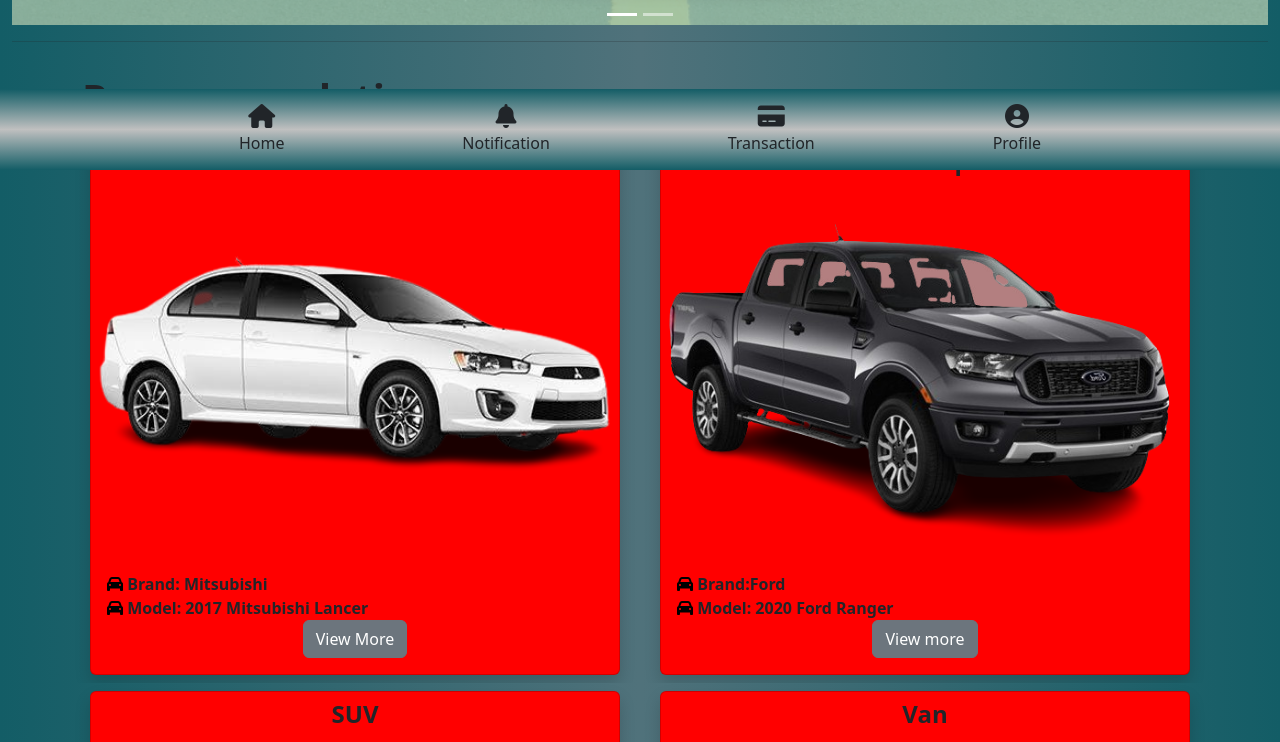
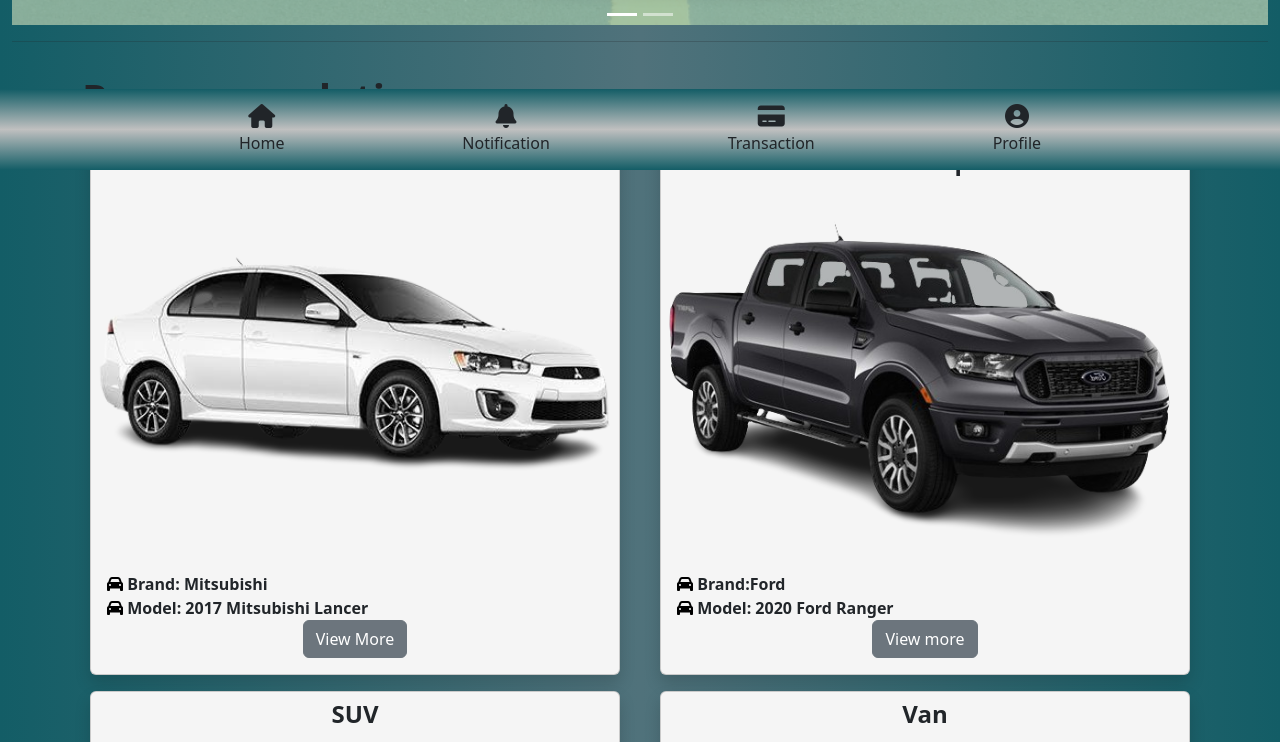
Before and after one commit to calepawpaw/Car-Cruiser-App, a website built with Vite: page src/main.html in a window 1280 px wide. Shown: the part 630-1372 px from the top of the page. Built offline with nearby package versions, Linux system fonts and the light colour scheme.

Commit message:
deleting unused Class or ignored

```diff
--- a/src/css/main.css
+++ b/src/css/main.css
@@ -1,10 +1,10 @@
 
-.row {
+/* .row {
     display: flex;
     justify-content: center;
     align-items: center;
     overflow: hidden;
-}
+} */
 
 .bg-custom-1{
   /* background-image: linear-gradient(90deg,rgb(21, 52, 72),rgb(19, 93, 102),rgb(21, 52, 72));  */
@@ -40,7 +40,7 @@
 
 .row .card{
     height: 100%;
-    background-color: red;
+    background-color: whitesmoke;
 }
 
 .card-body {
```
